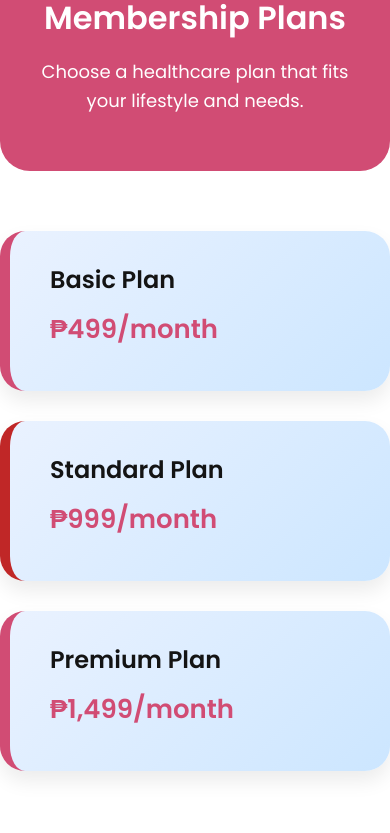
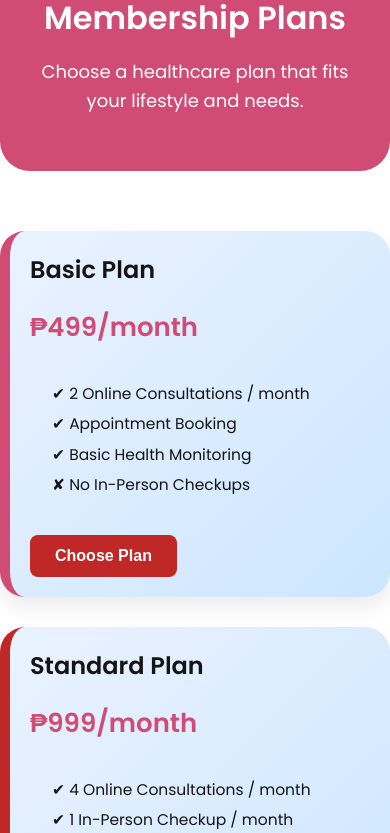
Before and after one commit to louiseeeeeeeeeee/webdev-gabriela, a PHP site: page /services.html in a window 390 px wide. Shown: the part 519-1352 px from the top of the page. Run offline with PHP 8.4, Linux system fonts and the light colour scheme; grey boxes are pictures that could not be loaded.

Commit message:
removed expand animation

```diff
--- a/css/services.css
+++ b/css/services.css
@@ -13,94 +13,93 @@
 .hero h1 { font-size: 48px; margin-bottom: 15px; }
 .hero p { font-size: 18px; margin-bottom: 25px; }
 
-/* Membership Cards */
+/* ---------- Membership Cards (fixed: no cut-off, no hover expand) ---------- */
 .membership {
     max-width: 1200px;
     margin: 60px auto;
     display: grid;
     gap: 30px;
     grid-template-columns: repeat(auto-fit, minmax(300px, 1fr));
+    align-items: start; /* make sure grid items align at top */
 }
 
+/* make card grow with content, layout using flex for vertical spacing */
 .plan-card {
     position: relative;
-    overflow: hidden;
+    /* allow content to determine height */
+    height: auto;
+    min-height: 220px;                 /* baseline height you can adjust */
+    display: flex;
+    flex-direction: column;
+    justify-content: flex-start;
+    gap: 12px;
+
+    /* visual styles */
     background: linear-gradient(135deg, #eaf2ff, #cce6ff);
     border-radius: 25px;
     border-left: 10px solid var(--secondary);
     box-shadow: 0 10px 20px rgba(0,0,0,0.08);
-    cursor: pointer;
     padding: 30px 40px;
-    height: 160px;
-    transition: all 0.4s ease;
+    transition: none;                  /* no hover animations */
+    overflow: visible;                 /* important: show overflowing content */
+    cursor: default;
 }
 
-.plan-card.highlight { border-left: 10px solid var(--warm); }
-
-.plan-card h2,
-.plan-card .price { margin-bottom: 10px; }
-
-.plan-card ul,
-.plan-card button {
-    opacity: 0;
-    max-height: 0;
-    overflow: hidden;
-    transform: translateY(20px);
-    transition: all 0.4s ease;
-    pointer-events: none;
+/* optional highlighted border */
+.plan-card.highlight {
+    border-left-color: var(--warm);
 }
 
-.plan-card:hover {
-    height: auto;
-    padding: 40px;
-    transform: scale(1.03);
-    box-shadow: 0 15px 30px rgba(0,0,0,0.2);
+/* headers */
+.plan-card h2,
+.plan-card .price {
+    margin: 0 0 6px 0;
 }
 
-.plan-card:hover ul,
-.plan-card:hover button {
-    opacity: 1;
-    max-height: 500px;
-    transform: translateY(0);
-    pointer-events: auto;
-    transition: all 1.0s ease-in-out;
+/* lists and buttons visible and flow naturally */
+.plan-card ul {
+    list-style: none;
+    margin: 8px 0 18px 0;
+    padding-left: 0;
+    /* allow the list to take available space */
+    line-height: 1.45;
 }
 
-.plan-card ul {
-    list-style: none;
-    margin-bottom: 25px;
-    padding-left: 0;
-}
-
+/* ensure checkmark sits nicely */
 .plan-card ul li {
-    margin: 10px 0;
-    font-size: 16px;
+    margin: 8px 0;
+    font-size: 15.5px;
     color: var(--dark);
     position: relative;
-    padding-left: 20px;
+    padding-left: 22px;
 }
-
 .plan-card ul li::before {
     content: "✓";
     position: absolute;
     left: 0;
+    top: 0;
     color: var(--warm);
+    font-weight: 700;
 }
 
+/* price */
 .price {
     font-size: 26px;
     font-weight: 700;
     color: var(--secondary);
-    margin-bottom: 0;
 }
 
-.plan-card button {
-    transition: all 0.1s ease;
+/* button pinned to bottom if card grows tall */
+.plan-card .btn {
+    margin-top: auto;   /* pushes button to bottom when content is tall */
+    padding: 10px 22px;
+    border-radius: 8px;
+    align-self: flex-start; /* keep button left by default; change to center if desired */
 }
 
-.plan-card button:hover {
-    opacity: 0.9;
-    transform: translateY(-2px);
+/* small responsive tweak */
+@media (max-width: 480px) {
+    .plan-card { padding: 20px; min-height: 200px; }
 }
 
 #membershipOverlay {
```
